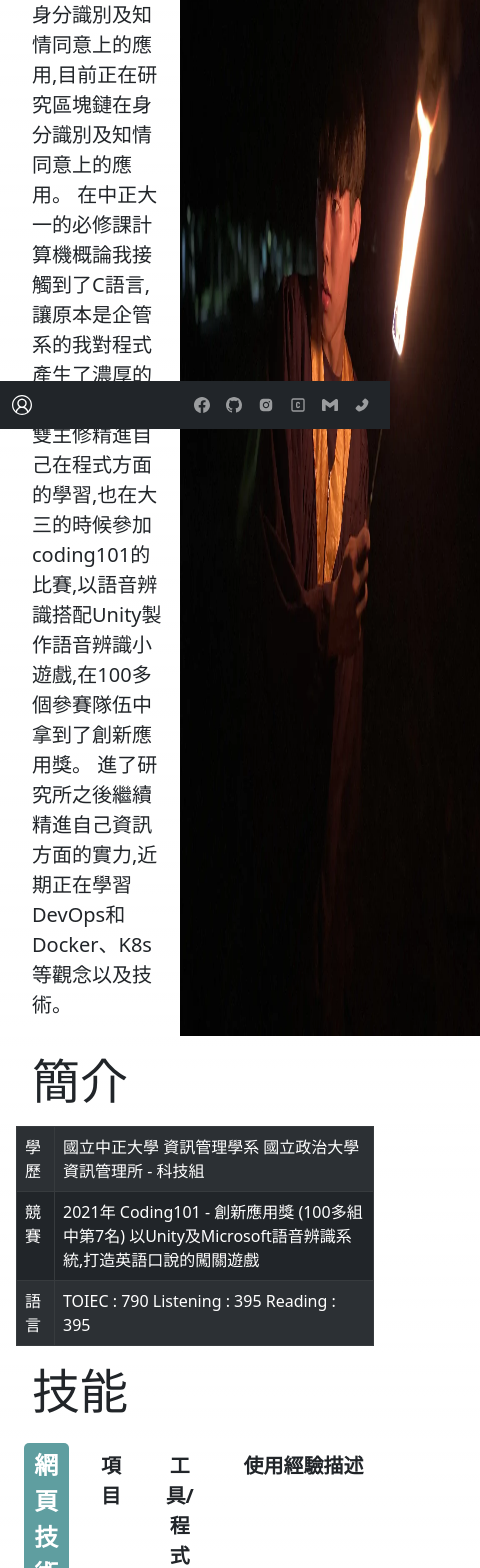
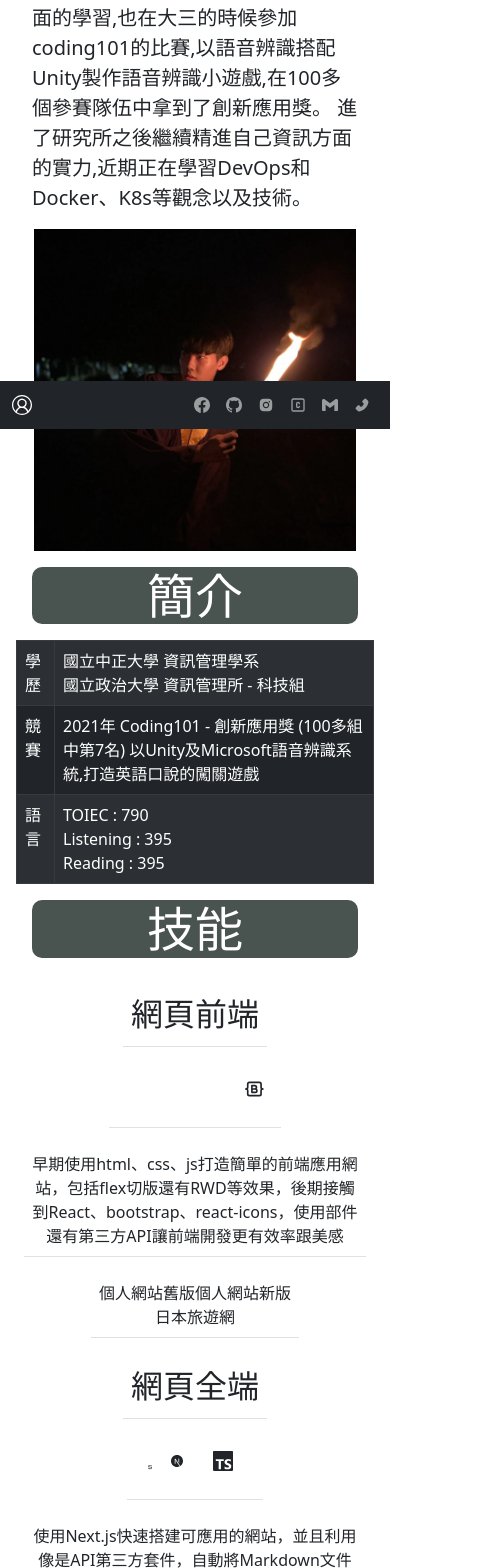
Before and after one commit to LTN917/Bryan-website, a Next.js app: page /about in a window 390 px wide. Shown: the part 415-1983 px from the top of the page, 480 px wide, since content can reach past the window. Built offline with nearby package versions, Linux system fonts and the light colour scheme.

Commit message:
20230524-rwd

```diff
--- a/src/component/Navbar.tsx
+++ b/src/component/Navbar.tsx
@@ -20,9 +20,15 @@ export default function navbar() {
             <Nav.Link href="/">首頁</Nav.Link>
             <Nav.Link href="about/">關於Bryan</Nav.Link>
             <NavDropdown title="專案作品" id="basic-nav-dropdown">
-              <NavDropdown.Item href="projects/">網頁作品集</NavDropdown.Item>
-              <NavDropdown.Item href="projects/">區塊鏈作品集</NavDropdown.Item>
-              <NavDropdown.Item href="projects/">其他作品集</NavDropdown.Item>
+              <NavDropdown.Item href="projects/#web">
+                網頁作品集
+              </NavDropdown.Item>
+              <NavDropdown.Item href="projects/#blockchain">
+                區塊鏈作品集
+              </NavDropdown.Item>
+              <NavDropdown.Item href="projects/#others">
+                其他作品集
+              </NavDropdown.Item>
             </NavDropdown>
             <Nav.Link href="contact/">聯絡Bryan</Nav.Link>
           </Nav>
--- a/src/pages/about/introBox.tsx
+++ b/src/pages/about/introBox.tsx
@@ -11,7 +11,10 @@ export default function introBox() {
         <tbody>
           <tr>
             <td>學歷</td>
-            <td>國立中正大學 資訊管理學系 國立政治大學 資訊管理所 - 科技組</td>
+            <td>
+              國立中正大學 資訊管理學系
+              <br /> 國立政治大學 資訊管理所 - 科技組
+            </td>
           </tr>
           <tr>
             <td>競賽</td>
@@ -22,7 +25,10 @@ export default function introBox() {
           </tr>
           <tr>
             <td>語言</td>
-            <td colSpan={2}>TOIEC : 790 Listening : 395 Reading : 395</td>
+            <td colSpan={2}>
+              TOIEC : 790 <br /> Listening : 395 <br />
+              Reading : 395
+            </td>
           </tr>
         </tbody>
       </Table>
--- a/src/pages/about/styles.module.scss
+++ b/src/pages/about/styles.module.scss
@@ -6,8 +6,12 @@
     display: flex;
     flex-direction: column;
     h1 {
+      background-color: rgb(73, 83, 80);
+      color: white;
       margin: 1rem;
       font-size: 3rem;
+      text-align: center;
+      border-radius: 10px;
     }
     p {
       margin: 1rem;
@@ -19,8 +23,12 @@
 .introBox {
   margin: 1rem;
   h1 {
+    background-color: rgb(73, 83, 80);
+    color: white;
     margin: 1rem;
     font-size: 3rem;
+    text-align: center;
+    border-radius: 10px;
   }
   tr {
     font-size: 1rem;
@@ -30,8 +38,12 @@
 .skill {
   margin: 1rem;
   h1 {
+    background-color: rgb(73, 83, 80);
+    color: white;
     margin: 1rem;
     font-size: 3rem;
+    text-align: center;
+    border-radius: 10px;
   }
   tr {
     display: flex;
@@ -40,7 +52,7 @@
 
     th:first-of-type {
       margin: 0.5rem;
-      background-color: cadetblue;
+      background-color: rgb(28, 162, 172);
       color: white;
       font-size: 1.5rem;
       padding: 0.25rem;
@@ -84,3 +96,42 @@
     font-size: 1.25rem;
   }
 }
+
+//RWD
+
+@media screen and (max-width: 850px) {
+  .aboutme {
+    display: flex;
+    flex-direction: column;
+    justify-content: center;
+    align-items: center;
+  }
+  .aboutme_photo {
+    height: 80%;
+    width: 90%;
+  }
+}
+
+@media screen and (max-width: 1000px) {
+  .skill {
+    thead {
+      tr {
+        display: none;
+      }
+    }
+    tbody {
+      tr {
+        display: flex;
+        flex-direction: column;
+        justify-content: center;
+        align-items: center;
+        :nth-child(1) {
+          display: none;
+        }
+        :nth-child(2) {
+          font-size: 2rem;
+        }
+      }
+    }
+  }
+}
--- a/src/pages/projects/blockchain.tsx
+++ b/src/pages/projects/blockchain.tsx
@@ -4,7 +4,7 @@ import styles from "./styles.module.scss";
 
 export default function BlockchainProject() {
   return (
-    <>
+    <div id="blockchain">
       <h1 className={styles.title}>BlockChain Project</h1>
       <div className={styles.boxes}>
         <Card
@@ -58,6 +58,6 @@ export default function BlockchainProject() {
           </Card.Body>
         </Card>
       </div>
-    </>
+    </div>
   );
 }
--- a/src/pages/projects/others.tsx
+++ b/src/pages/projects/others.tsx
@@ -4,7 +4,7 @@ import styles from "./styles.module.scss";
 
 export default function OtherProject() {
   return (
-    <>
+    <div id="others">
       <h1 className={styles.title}>Other Project</h1>
       <div className={styles.boxes}>
         <Card
@@ -73,6 +73,6 @@ export default function OtherProject() {
           </Card.Body>
         </Card>
       </div>
-    </>
+    </div>
   );
 }
--- a/src/pages/projects/web.tsx
+++ b/src/pages/projects/web.tsx
@@ -4,7 +4,7 @@ import styles from "./styles.module.scss";
 
 export default function WebProject() {
   return (
-    <>
+    <div id="web">
       <h1 className={styles.title}>Web Project</h1>
       <div className={styles.boxes}>
         <Card
@@ -82,6 +82,6 @@ export default function WebProject() {
           </Card.Body>
         </Card>
       </div>
-    </>
+    </div>
   );
 }
```
Also changed, not shown: src/pages/projects/styles.module.scss (+14 -0 lines).
